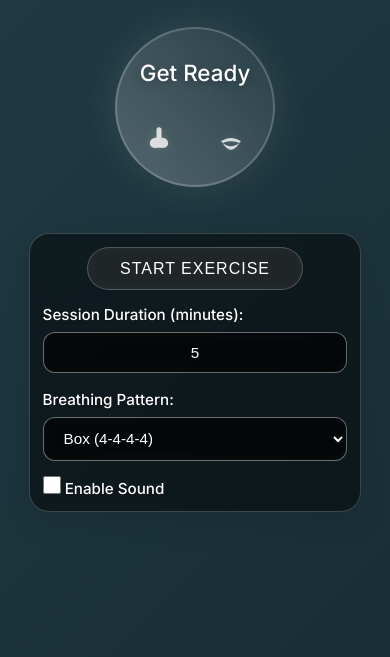
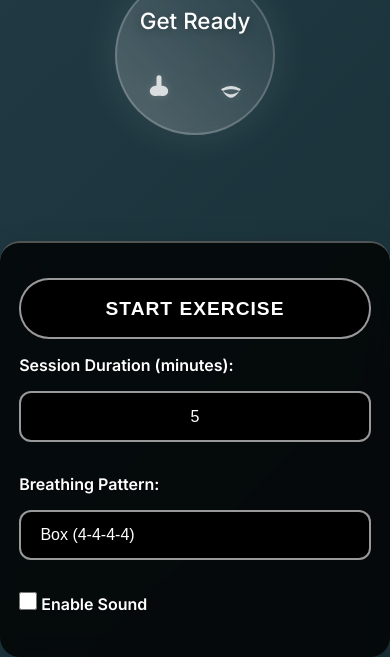
Before and after one commit to coaltrain11/breathing-app, a plain HTML site: page index.html in a window 390 px wide. Shown: the part 187-844 px from the top of the page. Drawn offline with Linux system fonts and the light colour scheme.

Commit message:
Improve mobile visibility on iOS: - Add iOS-specific meta tags - Restructure mobile layout - Enhance form control visibility - Fix iOS-specific styling issues

```diff
--- a/index.html
+++ b/index.html
@@ -2,10 +2,12 @@
 <html lang="en">
 <head>
     <meta charset="UTF-8">
-    <meta name="viewport" content="width=device-width, initial-scale=1.0">
+    <meta name="viewport" content="width=device-width, initial-scale=1.0, maximum-scale=1.0, user-scalable=no">
+    <meta name="apple-mobile-web-app-capable" content="yes">
+    <meta name="apple-mobile-web-app-status-bar-style" content="black-translucent">
     <title>Mindful Breathing</title>
     <link rel="stylesheet" href="styles.css">
-    <link href="https://fonts.googleapis.com/css2?family=Inter:wght@300;400;500&display=swap" rel="stylesheet">
+    <link href="https://fonts.googleapis.com/css2?family=Inter:wght@300;400;500;600&display=swap" rel="stylesheet">
 </head>
 <body>
     <div class="container">
--- a/styles.css
+++ b/styles.css
@@ -123,9 +123,9 @@ h1 {
 }
 
 .start-button {
-    background: rgba(255, 255, 255, 0.1);
+    background: rgba(0, 0, 0, 0.7);
     color: white;
-    border: 1px solid rgba(255, 255, 255, 0.2);
+    border: 2px solid rgba(255, 255, 255, 0.5);
     padding: 0.8rem 2.5rem;
     font-size: 1.1rem;
     border-radius: 30px;
@@ -135,13 +135,14 @@ h1 {
     backdrop-filter: blur(5px);
     text-transform: uppercase;
     letter-spacing: 1px;
-    font-weight: 400;
+    font-weight: 500;
+    text-shadow: 0 1px 2px rgba(0, 0, 0, 0.5);
 }
 
 .start-button:hover {
-    background: rgba(255, 255, 255, 0.2);
+    background: rgba(0, 0, 0, 0.8);
     transform: translateY(-2px);
-    box-shadow: 0 5px 15px rgba(0, 0, 0, 0.2);
+    box-shadow: 0 5px 15px rgba(0, 0, 0, 0.3);
 }
 
 .settings {
@@ -161,10 +162,10 @@ h1 {
 
 select, .number-input {
     padding: 0.6rem 1.2rem;
-    border: 1px solid rgba(255, 255, 255, 0.3);
+    border: 2px solid rgba(255, 255, 255, 0.5);
     border-radius: 12px;
     font-size: 0.95rem;
-    background: rgba(0, 0, 0, 0.3);
+    background: rgba(0, 0, 0, 0.7);
     color: #fff;
     cursor: pointer;
     backdrop-filter: blur(5px);
@@ -216,23 +217,28 @@ input[type="checkbox"] {
 
 @media (max-width: 768px) {
     body {
-        padding: 0.5rem;
+        padding: 0;
         min-height: 100vh;
         display: flex;
         justify-content: center;
         align-items: center;
+        -webkit-tap-highlight-color: transparent;
     }
 
     .container {
-        padding: 1rem;
+        padding: 0.5rem;
         width: 100%;
         max-width: 100%;
+        height: 100vh;
+        display: flex;
+        flex-direction: column;
+        justify-content: space-between;
     }
 
     .breathing-circle {
         width: 240px;
         height: 240px;
-        margin: 0 auto 1rem;
+        margin: 1rem auto;
     }
 
     .circle {
@@ -242,54 +248,73 @@ input[type="checkbox"] {
 
     h1 {
         font-size: 1.8rem;
-        margin-bottom: 1rem;
+        margin: 1rem 0;
         text-shadow: 0 2px 10px rgba(0,0,0,0.3);
     }
 
     .instruction {
         font-size: 1.5rem;
-        font-weight: 400;
+        font-weight: 500;
         text-shadow: 0 2px 10px rgba(0,0,0,0.3);
         margin: 0.5rem 0;
     }
 
     .controls {
-        padding: 1rem;
-        margin: 0.5rem;
-        background: rgba(0, 0, 0, 0.4);
+        padding: 1.5rem;
+        margin: 0;
+        background: rgba(0, 0, 0, 0.8);
         backdrop-filter: blur(10px);
-        border: 1px solid rgba(255, 255, 255, 0.2);
+        border: none;
+        border-top: 2px solid rgba(255, 255, 255, 0.3);
+        width: 100%;
+        box-sizing: border-box;
     }
 
     .setting {
         flex-direction: column;
         align-items: flex-start;
         gap: 0.5rem;
+        margin-bottom: 1rem;
     }
 
     select, .number-input {
         width: 100%;
         min-width: unset;
-        background: rgba(0, 0, 0, 0.4);
+        background: rgba(0, 0, 0, 0.9);
         color: #fff;
-        border: 1px solid rgba(255, 255, 255, 0.4);
-        padding: 0.8rem 1.2rem;
-        font-size: 1rem;
+        border: 2px solid rgba(255, 255, 255, 0.6);
+        padding: 1rem 1.2rem;
+        font-size: 1.1rem;
+        font-weight: 500;
+        -webkit-appearance: none;
+        appearance: none;
     }
 
-    select:focus, .number-input:focus {
-        background: rgba(0, 0, 0, 0.5);
-        border-color: rgba(255, 255, 255, 0.6);
+    .start-button {
+        background: rgba(0, 0, 0, 0.9);
+        border: 2px solid rgba(255, 255, 255, 0.6);
+        padding: 1.2rem 2.5rem;
+        font-size: 1.3rem;
+        font-weight: 600;
+        margin: 1rem 0;
+        width: 100%;
     }
 
     label {
         color: #fff;
-        font-weight: 500;
-        text-shadow: 0 1px 5px rgba(0,0,0,0.3);
+        font-weight: 600;
+        text-shadow: 0 1px 3px rgba(0, 0, 0, 0.5);
+        font-size: 1.1rem;
+        display: block;
+        margin-bottom: 0.5rem;
     }
 }
 
 @media (max-width: 480px) {
+    .container {
+        padding: 0;
+    }
+
     .breathing-circle {
         width: 220px;
         height: 220px;
@@ -302,34 +327,29 @@ input[type="checkbox"] {
 
     h1 {
         font-size: 1.6rem;
-        margin-bottom: 0.8rem;
+        margin: 0.8rem 0;
     }
 
     .instruction {
         font-size: 1.4rem;
-        font-weight: 500;
-    }
-
-    .timer {
-        font-size: 1.2rem;
-        font-weight: 500;
     }
 
     .controls {
-        padding: 0.8rem;
-        margin: 0.3rem;
-        background: rgba(0, 0, 0, 0.5);
+        padding: 1.2rem;
     }
 
     .start-button {
-        padding: 0.7rem 2rem;
-        font-size: 1rem;
-        margin-bottom: 1rem;
+        padding: 1.1rem 2.5rem;
+        font-size: 1.2rem;
     }
 
     select, .number-input {
-        padding: 0.7rem 1rem;
-        font-size: 0.95rem;
+        padding: 0.9rem 1.2rem;
+        font-size: 1rem;
+    }
+
+    label {
+        font-size: 1rem;
     }
 }
 
```
